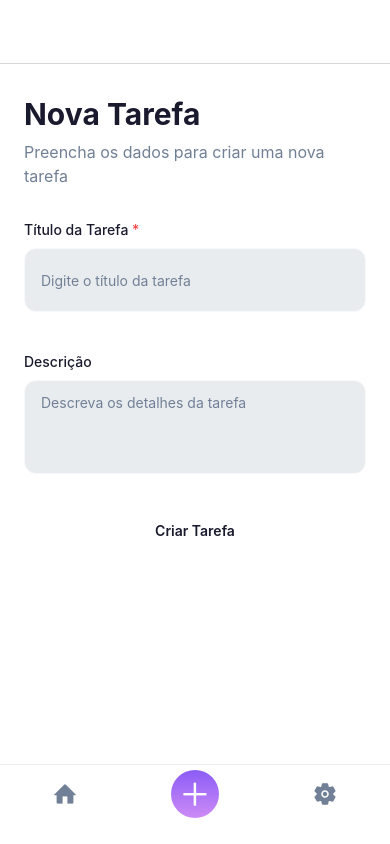
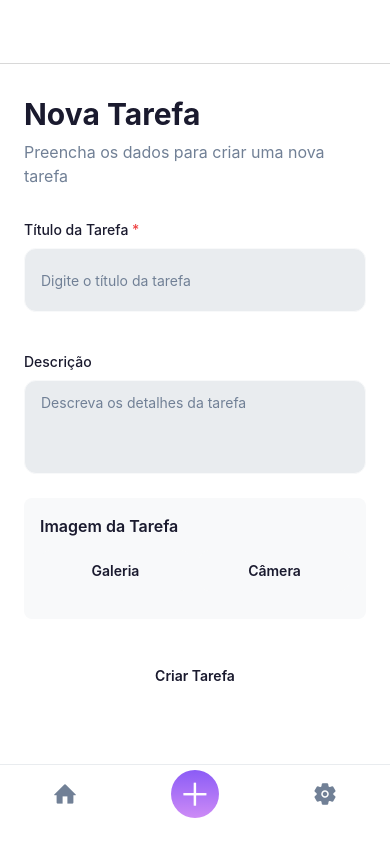
Before and after one commit to RodrigoGSantos1/ZapList, a React Native app: screen /CreateTask in a window 390 px wide. Built offline with nearby package versions, Linux system fonts and the light colour scheme.

Commit message:
feat: add photo capturing and image handling

```diff
--- /dev/null
+++ b/src/components/ImagePicker.tsx
@@ -0,0 +1,130 @@
+import React, { useState, useEffect } from 'react';
+import { View, Alert, Image } from 'react-native';
+import * as ImagePicker from 'expo-image-picker';
+import { ThemedText, ThemedView } from './ui';
+import { Button } from './ui/Button';
+
+interface ImagePickerProps {
+  readonly onImageSelected: (imageUri: string) => void;
+  readonly currentImage?: string;
+  readonly resetKey?: number;
+}
+
+export function ImagePickerComponent({
+  onImageSelected,
+  currentImage,
+  resetKey,
+}: ImagePickerProps) {
+  const [selectedImage, setSelectedImage] = useState<string | null>(
+    currentImage || null
+  );
+
+  useEffect(() => {
+    if (resetKey !== undefined && resetKey > 0) {
+      setSelectedImage(null);
+      onImageSelected('');
+    }
+  }, [resetKey]);
+
+  const requestPermissions = async () => {
+    const { status } = await ImagePicker.requestMediaLibraryPermissionsAsync();
+    if (status !== 'granted') {
+      Alert.alert(
+        'Permissão necessária',
+        'Precisamos acessar suas fotos para anexar imagens às tarefas.'
+      );
+      return false;
+    }
+    return true;
+  };
+
+  const pickImage = async () => {
+    const hasPermission = await requestPermissions();
+    if (!hasPermission) return;
+
+    const result = await ImagePicker.launchImageLibraryAsync({
+      mediaTypes: 'Images' as any,
+      allowsEditing: true,
+      aspect: [4, 3],
+      quality: 0.8,
+    });
+
+    if (!result.canceled && result.assets[0]) {
+      const imageUri = result.assets[0].uri;
+      setSelectedImage(imageUri);
+      onImageSelected(imageUri);
+    }
+  };
+
+  const takePhoto = async () => {
+    const { status } = await ImagePicker.requestCameraPermissionsAsync();
+    if (status !== 'granted') {
+      Alert.alert(
+        'Permissão necessária',
+        'Precisamos acessar sua câmera para capturar fotos das tarefas.'
+      );
+      return;
+    }
+
+    const result = await ImagePicker.launchCameraAsync({
+      allowsEditing: true,
+      aspect: [4, 3],
+      quality: 0.8,
+    });
+
+    if (!result.canceled && result.assets[0]) {
+      const imageUri = result.assets[0].uri;
+      setSelectedImage(imageUri);
+      onImageSelected(imageUri);
+    }
+  };
+
+  const removeImage = () => {
+    setSelectedImage(null);
+    onImageSelected('');
+  };
+
+  return (
+    <ThemedView variant='secondary' className='rounded-lg p-4'>
+      <ThemedText variant='primary' className='mb-3 text-base font-semibold'>
+        Imagem da Tarefa
+      </ThemedText>
+
+      {selectedImage ? (
+        <View className='mb-3'>
+          <Image
+            source={{ uri: selectedImage }}
+            className='h-32 w-full rounded-lg'
+          />
+          <Button
+            variant='secondary'
+            size='sm'
+            onPress={removeImage}
+            className='mt-2 bg-red-500'
+          >
+            Remover Imagem
+          </Button>
+        </View>
+      ) : (
+        <View className='mb-3 flex-row space-x-2'>
+          <Button
+            variant='secondary'
+            size='sm'
+            onPress={pickImage}
+            className='flex-1 bg-blue-500'
+          >
+            Galeria
+          </Button>
+          <Button
+            variant='secondary'
+            size='sm'
+            onPress={takePhoto}
+            className='flex-1 bg-green-500'
+          >
+            Câmera
+          </Button>
+        </View>
+      )}
+    </ThemedView>
+  );
+}
--- a/src/screens/Tasks/CreateTaskScreen.tsx
+++ b/src/screens/Tasks/CreateTaskScreen.tsx
@@ -6,6 +6,7 @@ import { Button } from '../../components/ui/Button';
 import { View, Alert } from 'react-native';
 import { ThemedText, ThemedView } from '../../components/ui';
 import { useTasks } from '../../contexts/TaskContext';
+import { ImagePickerComponent } from '../../components/ImagePicker';
 
 export function CreateTaskScreen() {
   const { createTask } = useTasks();
@@ -13,8 +14,10 @@ export function CreateTaskScreen() {
     title: '',
     description: '',
     completed: false,
+    imageUri: '',
   });
   const [loading, setLoading] = useState(false);
+  const [resetKey, setResetKey] = useState(0);
 
   const handleSubmit = async () => {
     if (!formData.title.trim()) {
@@ -30,10 +33,14 @@ export function CreateTaskScreen() {
         title: '',
         description: '',
         completed: false,
+        imageUri: '',
       });
+
+      setResetKey(prev => prev + 1);
 
       Alert.alert('Sucesso', 'Tarefa criada com sucesso!');
     } catch (error) {
+      console.error('Erro ao criar tarefa:', error);
       Alert.alert('Erro', 'Não foi possível criar a tarefa');
     } finally {
       setLoading(false);
@@ -41,44 +48,53 @@ export function CreateTaskScreen() {
   };
 
   return (
-    <ThemedScrollView variant="primary" className="flex-1">
-      <ThemedView variant="primary" className="flex-1 px-6 py-8">
-        <View className="mb-8">
-          <ThemedText variant="primary" className="text-3xl font-bold">
+    <ThemedScrollView variant='primary' className='flex-1'>
+      <ThemedView variant='primary' className='flex-1 px-6 py-8'>
+        <View className='mb-8'>
+          <ThemedText variant='primary' className='text-3xl font-bold'>
             Nova Tarefa
           </ThemedText>
-          <ThemedText variant="muted" className="mt-2 text-base">
+          <ThemedText variant='muted' className='mt-2 text-base'>
             Preencha os dados para criar uma nova tarefa
           </ThemedText>
         </View>
 
-        <View className="space-y-6">
-          <FormField label="Título da Tarefa" required>
+        <View className='space-y-6'>
+          <FormField label='Título da Tarefa' required>
             <Input
-              placeholder="Digite o título da tarefa"
+              placeholder='Digite o título da tarefa'
               value={formData.title}
-              onChangeText={(text) => setFormData({ ...formData, title: text })}
+              onChangeText={text => setFormData({ ...formData, title: text })}
             />
           </FormField>
 
-          <FormField label="Descrição">
+          <FormField label='Descrição'>
             <Input
-              placeholder="Descreva os detalhes da tarefa"
+              placeholder='Descreva os detalhes da tarefa'
               value={formData.description}
-              onChangeText={(text) => setFormData({ ...formData, description: text })}
+              onChangeText={text =>
+                setFormData({ ...formData, description: text })
+              }
               multiline
               numberOfLines={4}
             />
           </FormField>
+
+          <ImagePickerComponent
+            onImageSelected={imageUri => setFormData({ ...formData, imageUri })}
+            currentImage={formData.imageUri}
+            resetKey={resetKey}
+          />
         </View>
 
-        <View className="mt-8">
+        <View className='mt-8'>
           <Button
-            variant="primary"
-            size="lg"
-            className="bg-accent-blue w-full"
+            variant='primary'
+            size='lg'
+            className='bg-accent-blue w-full'
             onPress={handleSubmit}
-            disabled={loading}>
+            disabled={loading}
+          >
             {loading ? 'Criando...' : 'Criar Tarefa'}
           </Button>
         </View>
```
Also changed, not shown: src/screens/Tasks/TaskListScreen.tsx (+57 -31 lines), 1 other file (tests, documents, lock files or other folders).
